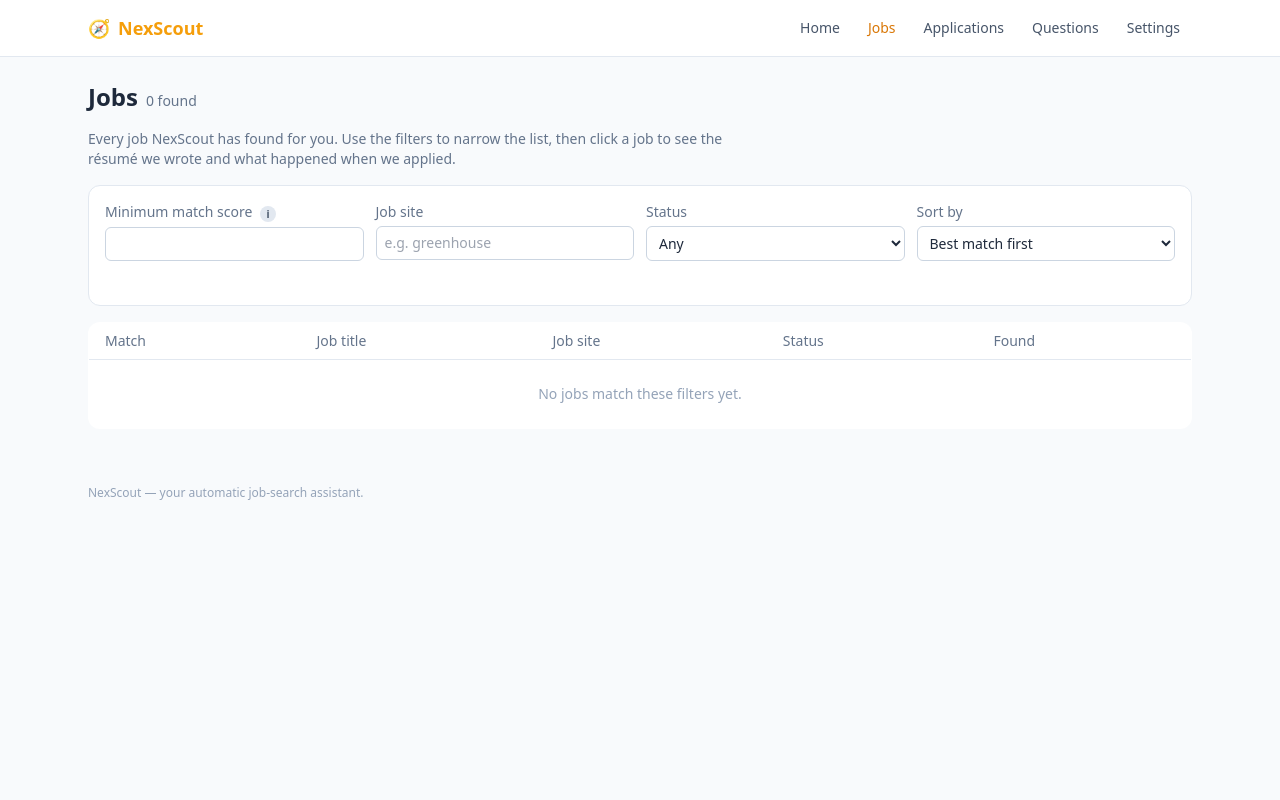
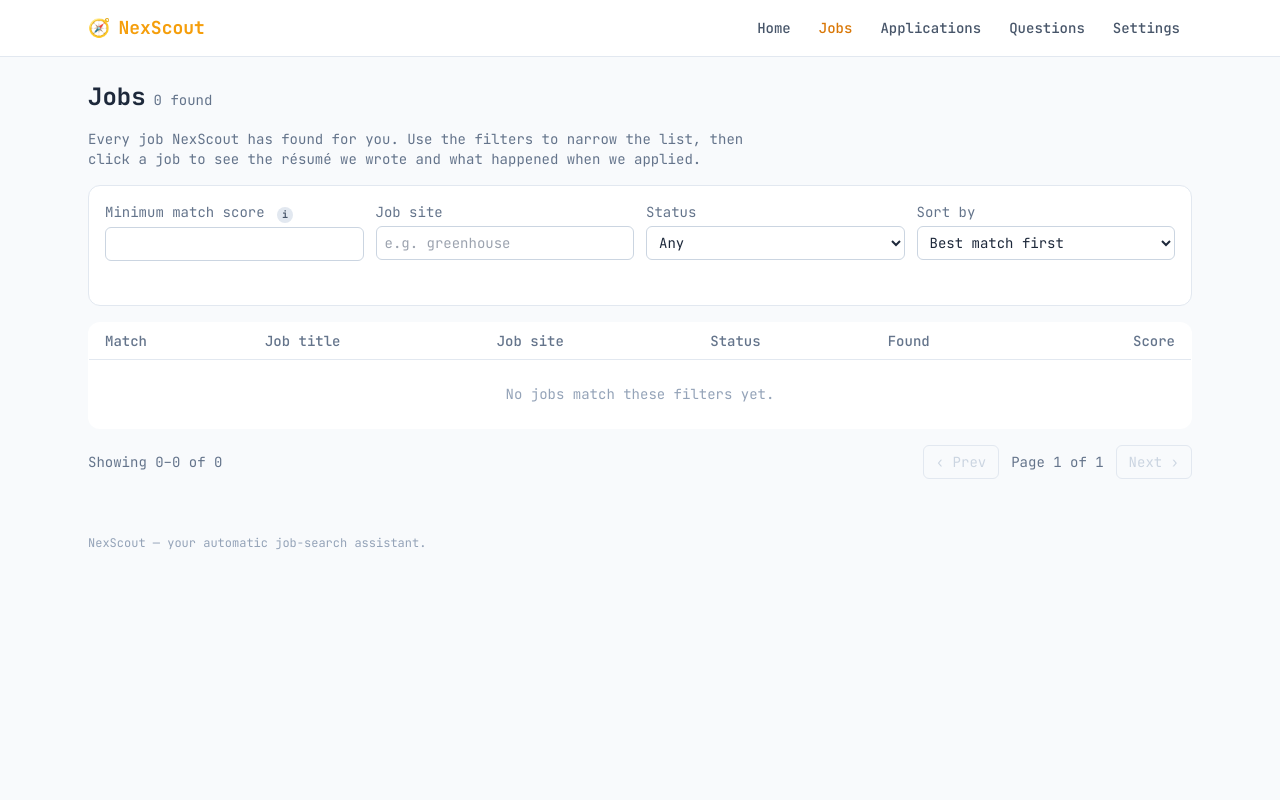
Before and after one commit to AvishakeAdhikary/NexScout, a FastAPI app: page /jobs in a window 1280 px wide. Run offline with FastAPI, Linux system fonts and the light colour scheme; parts of the project's set-up code (start-up, migrations or seed data) failed here and were passed over; some libraries are stand-ins or nearby versions.

Commit message:
feat(web): pagination, per-job scoring, working tooltips, JetBrains Mono, friendly dates
Dashboard usability pass addressing five gaps:

- Pagination on Jobs / Applications / Questions via a reusable `pagination`
  macro ("Showing X-Y of Z - Page N of M"). Jobs paginates over HTMX and
  preserves the active filters in the page links; Applications/Questions use
  plain links (25/page). Jobs route now emits filter_qs; the other two routes
  gained page/per_page + COUNT.
- "Score now" / "Re-score" button per job. New POST /jobs/{id}/score runs the
  scorer for one job and HTMX-swaps the refreshed row (closest tr); a plain
  form POST redirects to the job page. Declared sync so the blocking LLM call
  uses the threadpool; a failed score (0) is not persisted so it never clobbers
  an existing one. Row extracted to _job_row.html for reuse.
- Tooltips now work. The help() icons used Alpine x-show + x-cloak, so a failed
  Alpine CDN/SRI load left every tooltip permanently hidden. Rewrote help() as a
  pure-CSS group-hover / group-focus-within tooltip (hover + keyboard, no JS).
- JetBrains Mono (SIL OFL) across the UI via Google Fonts + Tailwind fontFamily,
  with a CSS fallback to system monospace when offline.
- Friendly timestamps: new humandate Jinja filter ("3 hours ago" / "Jun 12,
  2026", exact value in title=), applied to Found / Applied on / asked / last
  auto-run. Unparseable/legacy values pass through unchanged.

Tests: humandate unit suite + score-endpoint and pagination integration tests
(69 web tests pass). ruff + mypy clean.

Co-Authored-By: Claude Opus 4.8 (1M context) <noreply@anthropic.com>

```diff
--- a/src/nexscout/web/app.py
+++ b/src/nexscout/web/app.py
@@ -18,6 +18,7 @@ from fastapi.staticfiles import StaticFiles
 from fastapi.templating import Jinja2Templates
 
 from . import auth as web_auth
+from .filters import humandate
 from .routes import api as api_routes
 from .routes import applications as application_routes
 from .routes import controls as controls_routes
@@ -43,6 +44,7 @@ def create_app() -> FastAPI:
     templates_dir.mkdir(parents=True, exist_ok=True)
     static_dir.mkdir(parents=True, exist_ok=True)
     templates = Jinja2Templates(directory=str(templates_dir))
+    templates.env.filters["humandate"] = humandate
     app.state.templates = templates
     app.state.auth = web_auth.build_auth()
 
--- a/src/nexscout/web/routes/applications.py
+++ b/src/nexscout/web/routes/applications.py
@@ -16,18 +16,24 @@ router = APIRouter()
 
 
 @router.get("/applications", response_class=HTMLResponse)
-async def list_applications(request: Request) -> HTMLResponse:
+async def list_applications(request: Request, page: int = 1) -> HTMLResponse:
+    per_page = 25
     conn = init_db()
+    total = int(conn.execute("SELECT COUNT(*) AS n FROM jobs WHERE apply_status='applied'").fetchone()["n"])
+    offset = max(0, (page - 1) * per_page)
     rows: list[dict[str, Any]] = [
         dict(r)
         for r in conn.execute(
             "SELECT rowid AS id, url, title, site, location, fit_score, applied_at, "
             "cost_usd, tailored_resume_path, cover_letter_path "
-            "FROM jobs WHERE apply_status='applied' ORDER BY applied_at DESC"
+            "FROM jobs WHERE apply_status='applied' ORDER BY applied_at DESC LIMIT ? OFFSET ?",
+            (per_page, offset),
         ).fetchall()
     ]
     templates = request.app.state.templates
-    return templates.TemplateResponse(request, "applications.html", {"rows": rows})
+    return templates.TemplateResponse(
+        request, "applications.html", {"rows": rows, "total": total, "page": page, "per_page": per_page}
+    )
 
 
 @router.get("/applications/download.zip")
--- a/src/nexscout/web/routes/jobs.py
+++ b/src/nexscout/web/routes/jobs.py
@@ -5,6 +5,7 @@ from __future__ import annotations
 import json
 from pathlib import Path
 from typing import Any
+from urllib.parse import urlencode
 
 from fastapi import APIRouter, HTTPException, Request
 from fastapi.responses import FileResponse, HTMLResponse, RedirectResponse
@@ -69,12 +70,24 @@ async def list_jobs(
     conn = init_db()
     rows = [dict(r) for r in conn.execute(list_sql, params).fetchall()]
     total = int(conn.execute(count_sql, count_params).fetchone()["n"])
+    # Query string carrying the active filters (no `page`) so pagination links
+    # preserve the current filter/sort selection.
+    filt: dict[str, Any] = {}
+    if min_score is not None:
+        filt["min_score"] = min_score
+    if site:
+        filt["site"] = site
+    if status:
+        filt["status"] = status
+    if sort:
+        filt["sort"] = sort
     templates = request.app.state.templates
     context = {
         "rows": rows,
         "total": total,
         "page": page,
         "per_page": per_page,
+        "filter_qs": urlencode(filt),
         "filters": {"min_score": min_score, "site": site, "status": status, "sort": sort},
     }
     # htmx swaps the `#jobs-table` element — return just the partial.
@@ -114,6 +127,58 @@ async def job_detail(request: Request, job_id: int) -> HTMLResponse:
             "has_cover_pdf": (bundle / "cover_letter.pdf").exists(),
         },
     )
+
+
+@router.post("/jobs/{job_id}/score", response_class=HTMLResponse)
+def score_job_now(request: Request, job_id: int) -> Any:
+    """Score (or re-score) a single job on demand via the LLM.
+
+    Declared as a sync handler so FastAPI runs it in a worker thread — the
+    LLM call blocks for a few seconds and must not stall the event loop. The
+    SQLite layer uses per-thread autocommit connections, so this is safe.
+
+    HTMX requests (the "Score now" button on the jobs table) get the refreshed
+    row back to swap in place; a plain form POST (e.g. from the job page) gets
+    a redirect to the job detail.
+    """
+    from ...core.profile import Profile
+    from ...llm.budget import BudgetLedger
+    from ...llm.router import LLMRouter
+    from ...scoring.scorer import persist_score, score_job
+
+    conn = init_db()
+    row = conn.execute(
+        "SELECT rowid AS id, url, title, site, location, full_description FROM jobs WHERE rowid = ?",
+        (job_id,),
+    ).fetchone()
+    if row is None:
+        raise HTTPException(status_code=404, detail="job not found")
+    job = dict(row)
+
+    profile = Profile.from_path()
+    llm = LLMRouter(
+        profile,
+        budget=BudgetLedger(
+            monthly_usd=profile.llm.budgets.monthly_usd,
+            daily_calls=profile.llm.budgets.daily_calls,
+        ),
+    )
+    score, reasoning = score_job(llm, profile, job)
+    # score == 0 means the model errored or returned no parseable score — don't
+    # clobber an existing good score with a failure.
+    if score >= 1:
+        persist_score(conn, job["url"], score, reasoning)
+
+    if request.headers.get("HX-Request"):
+        updated = dict(
+            conn.execute(
+                "SELECT rowid AS id, url, title, site, location, fit_score, apply_status, discovered_at "
+                "FROM jobs WHERE rowid = ?",
+                (job_id,),
+            ).fetchone()
+        )
+        return request.app.state.templates.TemplateResponse(request, "_job_row.html", {"row": updated})
+    return RedirectResponse(url=f"/jobs/{job_id}", status_code=303)
 
 
 @router.post("/api/reapply")
--- a/src/nexscout/web/routes/questions.py
+++ b/src/nexscout/web/routes/questions.py
@@ -15,13 +15,22 @@ router = APIRouter()
 
 
 @router.get("/questions", response_class=HTMLResponse)
-async def list_questions(request: Request) -> HTMLResponse:
+async def list_questions(request: Request, page: int = 1) -> HTMLResponse:
+    per_page = 25
     conn = init_db()
+    total = int(conn.execute("SELECT COUNT(*) AS n FROM pending_questions").fetchone()["n"])
+    offset = max(0, (page - 1) * per_page)
     rows = conn.execute(
-        "SELECT id, job_url, question, asked_at, channel, answered_at, answer FROM pending_questions ORDER BY id DESC"
+        "SELECT id, job_url, question, asked_at, channel, answered_at, answer "
+        "FROM pending_questions ORDER BY id DESC LIMIT ? OFFSET ?",
+        (per_page, offset),
     ).fetchall()
     templates = request.app.state.templates
-    return templates.TemplateResponse(request, "questions.html", {"rows": [dict(r) for r in rows]})
+    return templates.TemplateResponse(
+        request,
+        "questions.html",
+        {"rows": [dict(r) for r in rows], "total": total, "page": page, "per_page": per_page},
+    )
 
 
 @router.post("/api/answer")
--- a/src/nexscout/web/templates/_jobs_table.html
+++ b/src/nexscout/web/templates/_jobs_table.html
@@ -1,12 +1,6 @@
-{% set status_labels = {
-  'applied': ('Applied', 'green'),
-  'failed': ('Problem', 'red'),
-  'captcha': ('Waiting on you', 'amber'),
-  'login_issue': ('Problem', 'red'),
-  'expired': ('Expired', 'slate'),
-  'paused_for_question': ('Waiting on you', 'amber'),
-  'in_progress': ('Applying…', 'blue'),
-} %}
+{% from "_macros.html" import pagination %}
+<div id="jobs-results">
+  <div class="overflow-x-auto">
     <table id="jobs-table" class="w-full overflow-hidden rounded-xl border border-slate-200 bg-white text-sm dark:border-slate-800 dark:bg-slate-900">
       <thead class="border-b border-slate-200 dark:border-slate-800 text-left text-slate-500 dark:text-slate-400">
         <tr>
@@ -15,28 +9,17 @@
           <th class="px-4 py-2 font-medium">Job site</th>
           <th class="px-4 py-2 font-medium">Status</th>
           <th class="px-4 py-2 font-medium">Found</th>
+          <th class="px-4 py-2 text-right font-medium">Score</th>
         </tr>
       </thead>
       <tbody class="divide-y divide-slate-100 dark:divide-slate-800">
         {% for row in rows %}
-      {% set lbl = status_labels.get(row.apply_status, ('Not applied yet', 'slate')) %}
-      <tr class="hover:bg-slate-50 dark:hover:bg-slate-800/50">
-        <td class="px-4 py-2.5">
-          {% if row.fit_score is not none %}
-          <span class="inline-flex items-center rounded-full bg-amber-100 px-2 py-0.5 text-xs font-bold text-amber-700 dark:bg-amber-900/50 dark:text-amber-300">{{ row.fit_score }}/10</span>
-          {% else %}<span class="text-slate-400">—</span>{% endif %}
-        </td>
-        <td class="px-4 py-2.5">
-          <a href="/jobs/{{ row.id }}" class="font-medium text-amber-600 hover:underline dark:text-amber-400">{{ row.title or row.url }}</a>
-        </td>
-        <td class="px-4 py-2.5 text-slate-500 dark:text-slate-400">{{ row.site or '' }}</td>
-        <td class="px-4 py-2.5">
-          <span class="inline-flex rounded-full bg-{{ lbl[1] }}-100 px-2 py-0.5 text-xs font-medium text-{{ lbl[1] }}-700 dark:bg-{{ lbl[1] }}-900/50 dark:text-{{ lbl[1] }}-300">{{ lbl[0] }}</span>
-        </td>
-        <td class="px-4 py-2.5 text-slate-400">{{ row.discovered_at or '' }}</td>
-      </tr>
+        {% include "_job_row.html" %}
         {% else %}
-      <tr><td colspan="5" class="px-4 py-6 text-center text-slate-400">No jobs match these filters yet.</td></tr>
+        <tr><td colspan="6" class="px-4 py-6 text-center text-slate-400">No jobs match these filters yet.</td></tr>
         {% endfor %}
       </tbody>
     </table>
+  </div>
+  {{ pagination('/jobs', page, per_page, total, qs=filter_qs, hx_target='#jobs-results') }}
+</div>
--- a/src/nexscout/web/templates/_macros.html
+++ b/src/nexscout/web/templates/_macros.html
@@ -1,19 +1,49 @@
 {# Reusable UI bits used across pages. #}
 
-{# A small ℹ️ help icon that reveals a plain-language explanation on hover/tap.
+{# A small ℹ️ help icon that reveals a plain-language explanation on hover/focus.
+   Pure CSS (Tailwind group-hover / group-focus-within) so it works even if the
+   Alpine CDN fails to load — the previous Alpine version stayed invisible then.
    Usage: {{ help("ATS", "An ATS is the software a company uses to collect job applications.") }} #}
 {% macro help(term, explanation) %}
-<span x-data="{ show: false }" class="relative inline-block align-middle">
-  <button type="button"
-          @mouseenter="show = true" @mouseleave="show = false"
-          @click="show = !show" @focus="show = true" @blur="show = false"
-          class="ml-1 inline-flex h-4 w-4 items-center justify-center rounded-full bg-slate-200 dark:bg-slate-700 text-[10px] font-bold text-slate-600 dark:text-slate-200 cursor-help"
-          aria-label="What is {{ term }}?">i</button>
-  <span x-show="show" x-cloak
-        class="absolute left-1/2 z-50 mt-2 w-56 -translate-x-1/2 rounded-lg bg-slate-900 px-3 py-2 text-xs font-normal leading-snug text-white shadow-lg dark:bg-slate-700">
+<span class="group relative inline-block align-middle">
+  <button type="button" tabindex="0"
+          class="ml-1 inline-flex h-4 w-4 items-center justify-center rounded-full bg-slate-200 dark:bg-slate-700 text-[10px] font-bold text-slate-600 dark:text-slate-200 cursor-help focus:outline-none focus:ring-2 focus:ring-amber-400"
+          aria-label="{{ term }}: {{ explanation }}">i</button>
+  <span role="tooltip"
+        class="pointer-events-none invisible absolute left-1/2 top-full z-50 mt-2 w-56 -translate-x-1/2 rounded-lg bg-slate-900 px-3 py-2 text-xs font-normal leading-snug text-white opacity-0 shadow-lg transition duration-100 group-hover:visible group-hover:opacity-100 group-focus-within:visible group-focus-within:opacity-100 dark:bg-slate-700">
     <strong class="block text-amber-300">{{ term }}</strong>{{ explanation }}
   </span>
 </span>
+{% endmacro %}
+
+{# Pagination bar. ``qs`` is the extra query string (filters, no leading '?').
+   When ``hx_target`` is set the links drive an HTMX swap of that element;
+   otherwise they're plain full-page links. #}
+{% macro pagination(base_url, page, per_page, total, qs='', hx_target='') %}
+{% set total_pages = ((total - 1) // per_page + 1) if total > 0 else 1 %}
+{% set start = ((page - 1) * per_page + 1) if total > 0 else 0 %}
+{% set end = (page * per_page) if (page * per_page) < total else total %}
+{% set sep = '&' if qs else '' %}
+<nav class="mt-4 flex flex-wrap items-center justify-between gap-3 text-sm" aria-label="Pagination">
+  <span class="text-slate-500 dark:text-slate-400">Showing {{ start }}–{{ end }} of {{ total }}</span>
+  <div class="flex items-center gap-1">
+    {% if page <= 1 %}
+    <span class="cursor-not-allowed rounded-md border border-slate-200 px-3 py-1.5 text-slate-300 dark:border-slate-800 dark:text-slate-600">‹ Prev</span>
+    {% else %}
+    {% set prev_href = base_url ~ '?' ~ qs ~ sep ~ 'page=' ~ (page - 1) %}
+    <a href="{{ prev_href }}"{% if hx_target %} hx-get="{{ prev_href }}" hx-target="{{ hx_target }}" hx-swap="outerHTML"{% endif %}
+       class="rounded-md border border-slate-300 px-3 py-1.5 hover:bg-slate-100 dark:border-slate-700 dark:hover:bg-slate-800">‹ Prev</a>
+    {% endif %}
+    <span class="px-2 text-slate-500 dark:text-slate-400">Page {{ page }} of {{ total_pages }}</span>
+    {% if page >= total_pages %}
+    <span class="cursor-not-allowed rounded-md border border-slate-200 px-3 py-1.5 text-slate-300 dark:border-slate-800 dark:text-slate-600">Next ›</span>
+    {% else %}
+    {% set next_href = base_url ~ '?' ~ qs ~ sep ~ 'page=' ~ (page + 1) %}
+    <a href="{{ next_href }}"{% if hx_target %} hx-get="{{ next_href }}" hx-target="{{ hx_target }}" hx-swap="outerHTML"{% endif %}
+       class="rounded-md border border-slate-300 px-3 py-1.5 hover:bg-slate-100 dark:border-slate-700 dark:hover:bg-slate-800">Next ›</a>
+    {% endif %}
+  </div>
+</nav>
 {% endmacro %}
 
 {# A stat card: big number + plain label + one-line helper underneath. #}
--- a/src/nexscout/web/templates/applications.html
+++ b/src/nexscout/web/templates/applications.html
@@ -1,10 +1,11 @@
 {% extends "base.html" %}
+{% from "_macros.html" import pagination %}
 {% set active_nav = '/applications' %}
 {% block title %}Applications{% endblock %}
 {% block body %}
 <div class="mb-4 flex flex-wrap items-center gap-3">
   <h1 class="text-2xl font-bold">Applications</h1>
-  <span class="text-sm text-slate-500 dark:text-slate-400">{{ rows|length }} submitted</span>
+  <span class="text-sm text-slate-500 dark:text-slate-400">{{ total }} submitted</span>
   <a href="/applications/download.zip"
      class="ml-auto inline-flex items-center gap-2 rounded-lg bg-amber-500 px-4 py-2 text-sm font-semibold text-white hover:bg-amber-600">
     Download everything (ZIP)
@@ -29,7 +30,7 @@
     <tbody class="divide-y divide-slate-100 dark:divide-slate-800">
       {% for r in rows %}
       <tr class="hover:bg-slate-50 dark:hover:bg-slate-800/50">
-        <td class="px-4 py-2.5 text-slate-400">{{ r.applied_at or '' }}</td>
+        <td class="px-4 py-2.5 text-slate-400" title="{{ r.applied_at or '' }}">{{ r.applied_at | humandate }}</td>
         <td class="px-4 py-2.5"><a href="/jobs/{{ r.id }}" class="font-medium text-amber-600 hover:underline dark:text-amber-400">{{ r.title }}</a></td>
         <td class="px-4 py-2.5 text-slate-500 dark:text-slate-400">{{ r.site or '' }}</td>
         <td class="px-4 py-2.5">{% if r.fit_score is not none %}{{ r.fit_score }}/10{% else %}—{% endif %}</td>
@@ -41,4 +42,5 @@
     </tbody>
   </table>
 </div>
+{{ pagination('/applications', page, per_page, total) }}
 {% endblock %}
--- a/src/nexscout/web/templates/base.html
+++ b/src/nexscout/web/templates/base.html
@@ -5,11 +5,27 @@
   <meta name="viewport" content="width=device-width,initial-scale=1">
   <title>NexScout — {% block title %}Dashboard{% endblock %}</title>
 
+  <!-- JetBrains Mono (SIL Open Font License — royalty free) for the whole UI. -->
+  <link rel="preconnect" href="https://fonts.googleapis.com">
+  <link rel="preconnect" href="https://fonts.gstatic.com" crossorigin>
+  <link href="https://fonts.googleapis.com/css2?family=JetBrains+Mono:ital,wght@0,400;0,500;0,700;1,400&display=swap" rel="stylesheet">
+
   <!-- Tailwind CSS (Play CDN — no build step). -->
   <script src="https://cdn.tailwindcss.com"></script>
   <script>
-    // Respect the OS light/dark preference automatically.
-    tailwind.config = { darkMode: 'media' };
+    // Respect the OS light/dark preference automatically, and use JetBrains
+    // Mono as the default typeface across the dashboard.
+    tailwind.config = {
+      darkMode: 'media',
+      theme: {
+        extend: {
+          fontFamily: {
+            sans: ['"JetBrains Mono"', 'ui-monospace', 'SFMono-Regular', 'Menlo', 'monospace'],
+            mono: ['"JetBrains Mono"', 'ui-monospace', 'SFMono-Regular', 'Menlo', 'monospace'],
+          },
+        },
+      },
+    };
   </script>
 
   <!-- HTMX for partial updates + polling. -->
@@ -25,6 +41,8 @@
   <script src="https://cdn.jsdelivr.net/npm/chart.js@4.4.3/dist/chart.umd.min.js"></script>
 
   <style>
+    /* Fallback in case the Tailwind config hasn't applied yet. */
+    html, body { font-family: 'JetBrains Mono', ui-monospace, SFMono-Regular, Menlo, monospace; }
     /* HTMX indicator: hidden by default, shown while a request is in flight. */
     .htmx-indicator { opacity: 0; transition: opacity 150ms ease-in; }
     .htmx-request .htmx-indicator,
--- a/src/nexscout/web/templates/dashboard.html
+++ b/src/nexscout/web/templates/dashboard.html
@@ -69,7 +69,7 @@
     <dl class="mt-3 space-y-2 text-sm">
       <div class="flex justify-between gap-3">
         <dt class="text-slate-500 dark:text-slate-400">Last auto-run</dt>
-        <dd class="font-medium text-right">{{ openclaw.last_tick or "Not yet" }}</dd>
+        <dd class="font-medium text-right" title="{{ openclaw.last_tick or '' }}">{{ openclaw.last_tick | humandate or "Not yet" }}</dd>
       </div>
       <div class="flex justify-between gap-3">
         <dt class="text-slate-500 dark:text-slate-400">Notifies you via</dt>
--- a/src/nexscout/web/templates/jobs.html
+++ b/src/nexscout/web/templates/jobs.html
@@ -13,7 +13,7 @@
 </p>
 
 <form id="jobs-filter"
-      hx-get="/jobs" hx-target="#jobs-table" hx-swap="outerHTML"
+      hx-get="/jobs" hx-target="#jobs-results" hx-swap="outerHTML"
       hx-trigger="change, submit" hx-indicator="#jobs-spinner"
       class="mb-4 grid grid-cols-2 gap-3 rounded-xl border border-slate-200 dark:border-slate-800 bg-white dark:bg-slate-900 p-4 sm:grid-cols-4">
   <label class="block text-sm">
@@ -54,7 +54,5 @@
   </div>
 </form>
 
-<div class="overflow-x-auto">
-  {% include "_jobs_table.html" %}
-</div>
+{% include "_jobs_table.html" %}
 {% endblock %}
--- a/src/nexscout/web/templates/questions.html
+++ b/src/nexscout/web/templates/questions.html
@@ -1,5 +1,5 @@
 {% extends "base.html" %}
-{% from "_macros.html" import help %}
+{% from "_macros.html" import help, pagination %}
 {% set active_nav = '/questions' %}
 {% block title %}Questions{% endblock %}
 {% block body %}
@@ -14,7 +14,7 @@
   <div class="rounded-xl border border-slate-200 dark:border-slate-800 bg-white dark:bg-slate-900 p-4">
     <div class="flex flex-wrap items-start justify-between gap-2">
       <p class="font-medium">{{ r.question }}</p>
-      <span class="text-xs text-slate-400">{{ r.asked_at }}</span>
+      <span class="text-xs text-slate-400" title="{{ r.asked_at or '' }}">{{ r.asked_at | humandate }}</span>
     </div>
     {% if r.job_url %}
     <p class="mt-1 text-xs text-slate-400">For: <a href="{{ r.job_url }}" class="hover:underline" target="_blank" rel="noopener">{{ r.job_url }}</a></p>
@@ -40,4 +40,5 @@
   </div>
   {% endfor %}
 </div>
+{{ pagination('/questions', page, per_page, total) }}
 {% endblock %}
```
Also changed, not shown: src/nexscout/web/filters.py (added, +69 -0 lines), src/nexscout/web/templates/_job_row.html (added, +40 -0 lines), tests/integration/test_web_routes.py (+77 -0 lines), tests/unit/test_web_filters.py (added, +55 -0 lines). Lines whose indentation alone changed are shown as unchanged.
